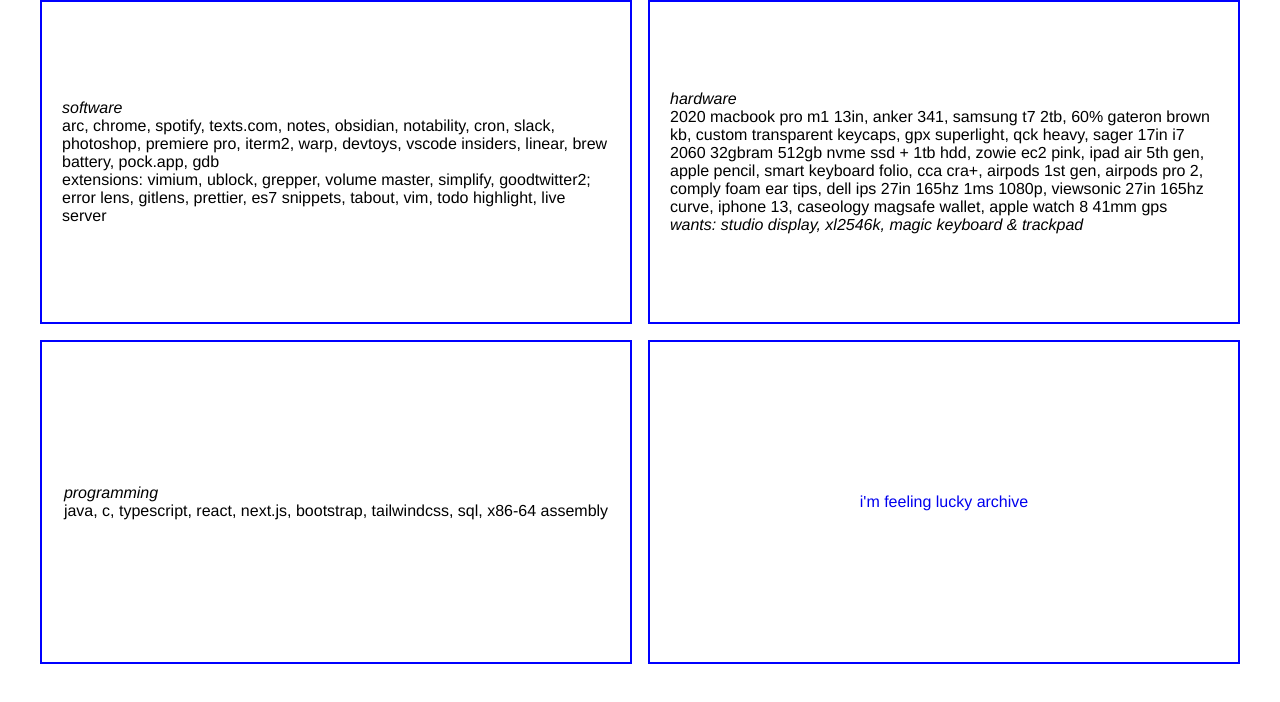
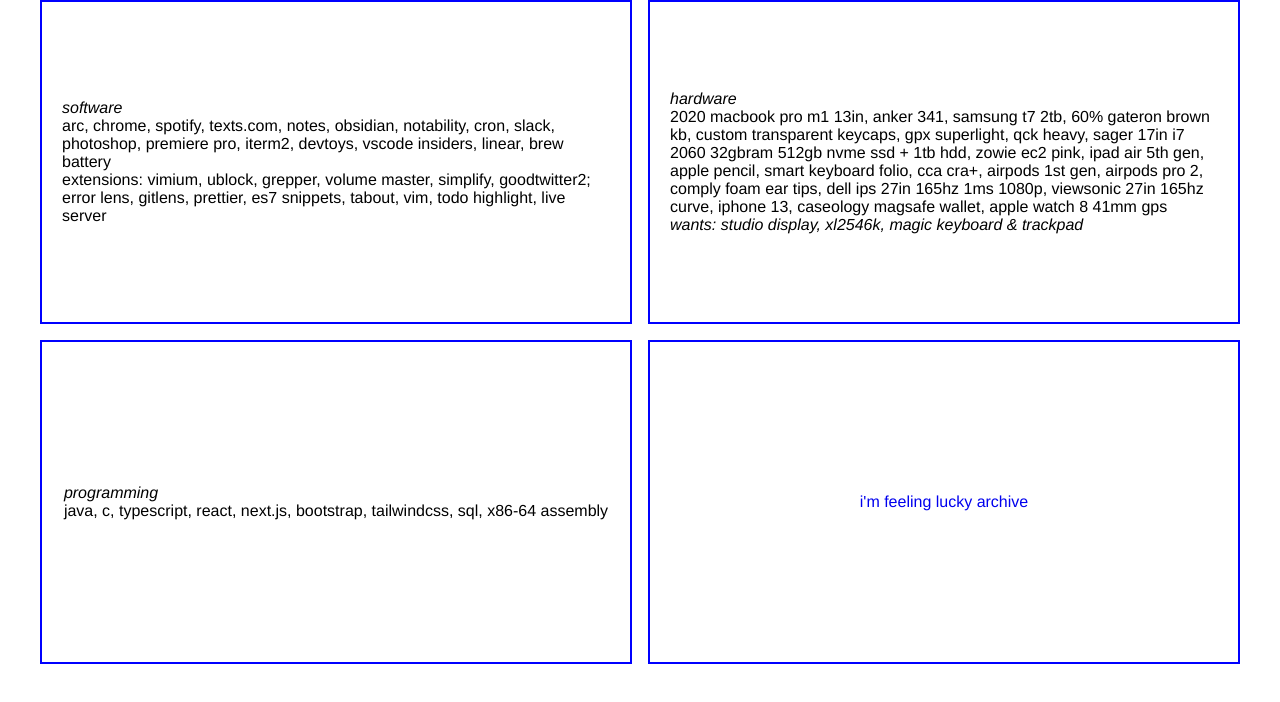
Before and after one commit to 5brian/me, a plain HTML site: page stuff/index.html in a window 1280 px wide. Shown: the part 98-800 px from the top of the page. Drawn offline with Linux system fonts and the light colour scheme.

Commit message:
life update

```diff
--- a/stuff/index.html
+++ b/stuff/index.html
@@ -19,8 +19,8 @@
               <i>software</i>
               <br />
               arc, chrome, spotify, texts.com, notes, obsidian, notability,
-              cron, slack, photoshop, premiere pro, iterm2, warp, devtoys,
-              vscode insiders, linear, brew battery, pock.app, gdb
+              cron, slack, photoshop, premiere pro, iterm2, devtoys, vscode
+              insiders, linear, brew battery
               <br />
               extensions: vimium, ublock, grepper, volume master, simplify,
               goodtwitter2; error lens, gitlens, prettier, es7 snippets, tabout,
```
